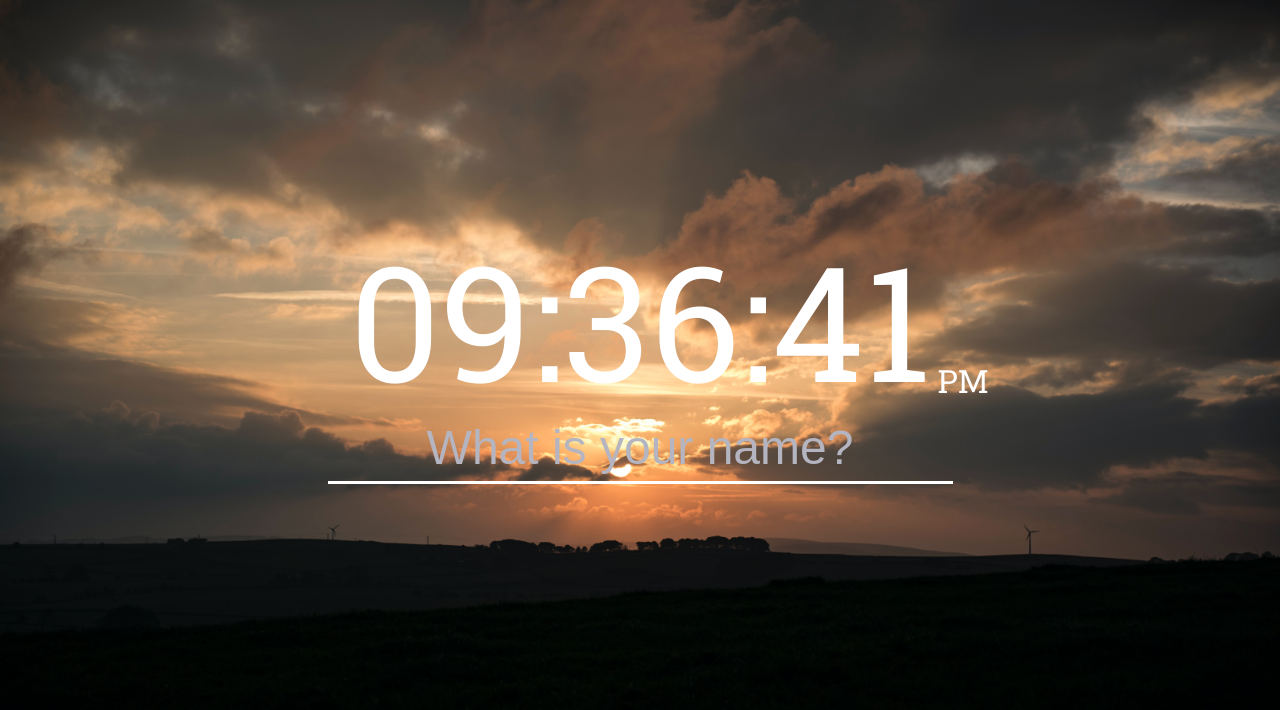
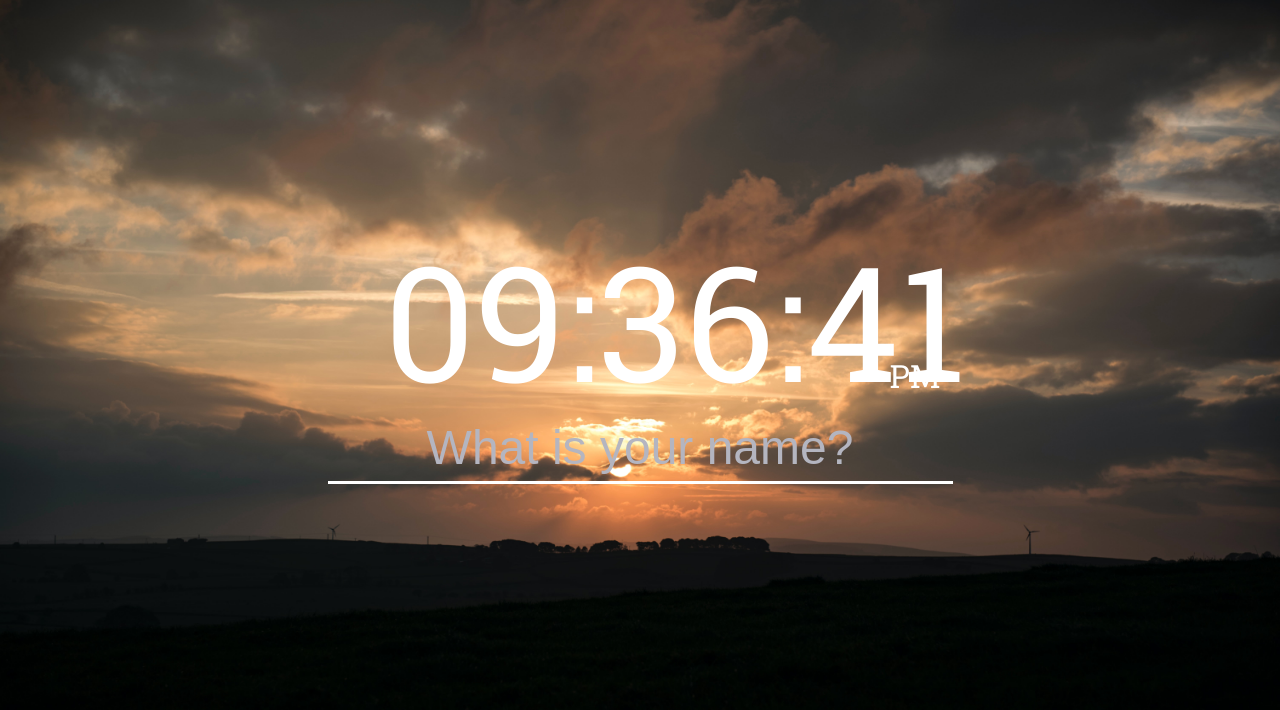
Before and after one commit to cloudedpanther/dontmakeitworse, a plain HTML site: page index.html in a window 1280 px wide. Drawn offline with Linux system fonts and the light colour scheme.

Commit message:
clock design modified
a little modification of clock

```diff
--- a/css/styles.css
+++ b/css/styles.css
@@ -28,18 +28,19 @@ body {
 header {
   height: 50%;
   display: flex;
-  justify-content: center;
+  padding: 0px 30%;
   align-items: flex-end;
-}
-.clock-container {
   position: relative;
 }
+/* .clock-container {
+  position: relative;
+} */
 .clock {
   font-size: 1000%;
 }
 .flag {
   position: absolute;
-  right: -10%;
+  right: 26.5%;
   bottom: 2%;
   font-size: 200%;
 }
```
